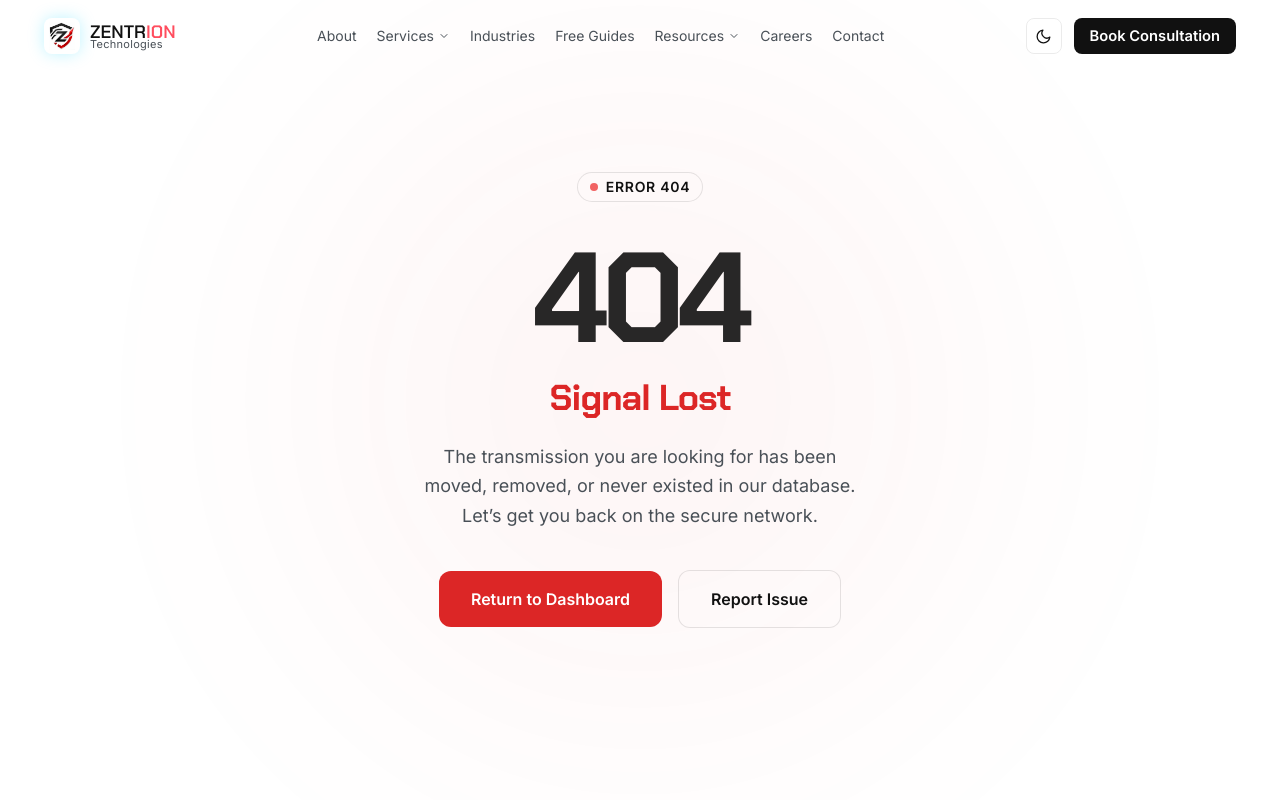
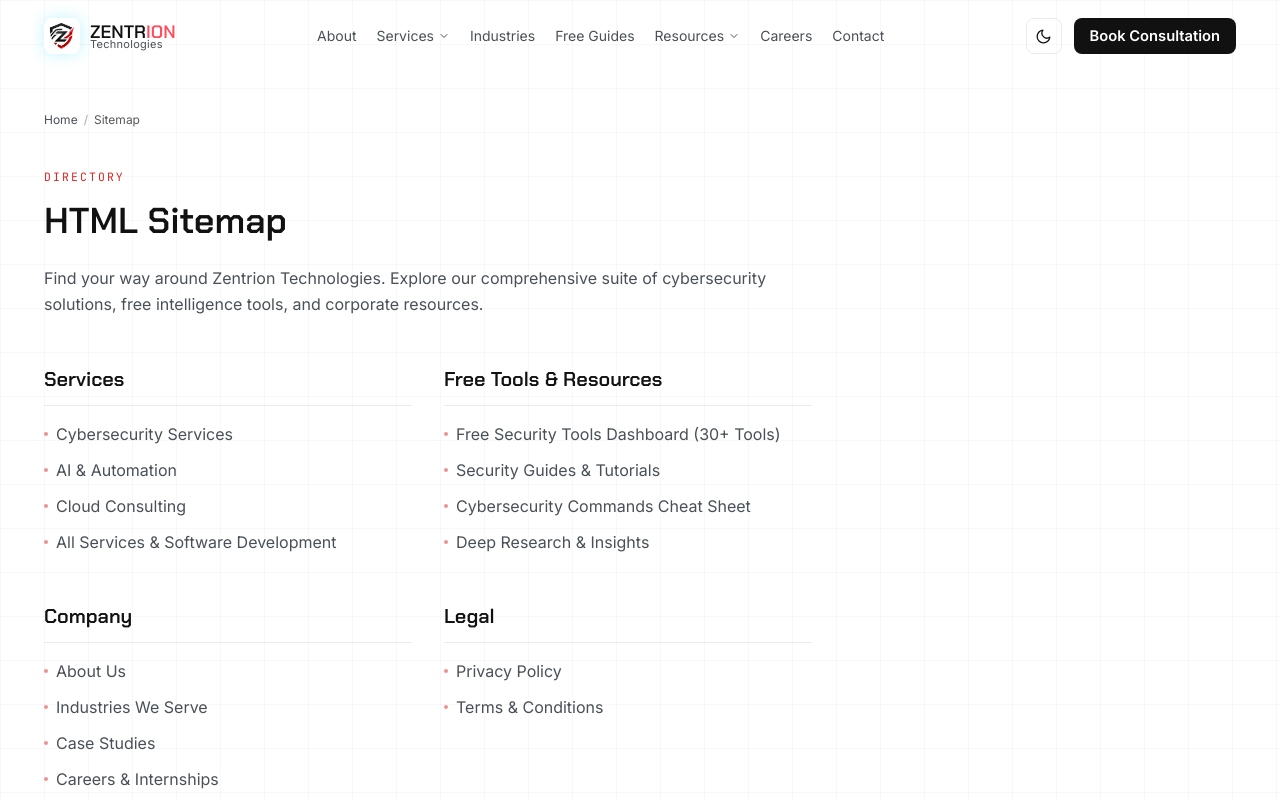
Before and after one commit to Sanjay-Program/zentrion-website, a Next.js app: page /sitemap in a window 1280 px wide. Before the commit this address had no page. Shown: the top 800 px of the page. Built offline with nearby package versions, Linux system fonts and the light colour scheme.

Commit message:
fix: increase glassmorphism blur, fix dropdown z-index, add HTML sitemap page

```diff
--- a/app/globals.css
+++ b/app/globals.css
@@ -96,7 +96,7 @@
 .glass-card {
   background: var(--c-glass-bg);
   border: 1px solid var(--c-glass-border);
-  backdrop-filter: blur(10px);
+  backdrop-filter: blur(24px);
   transition: background-color 0.25s ease, border-color 0.25s ease;
 }
 
--- /dev/null
+++ b/app/sitemap/page.tsx
@@ -0,0 +1,89 @@
+import Link from 'next/link';
+import { Metadata } from 'next';
+import Breadcrumbs from '@/components/Breadcrumbs';
+
+export const metadata: Metadata = {
+  title: 'Sitemap',
+  description: 'Navigate Zentrion Technologies. Find our cybersecurity services, free tools, guides, and corporate information.',
+};
+
+const SITEMAP_SECTIONS = [
+  {
+    title: 'Services',
+    links: [
+      { href: '/cybersecurity', label: 'Cybersecurity Services' },
+      { href: '/ai', label: 'AI & Automation' },
+      { href: '/cloud', label: 'Cloud Consulting' },
+      { href: '/services', label: 'All Services & Software Development' },
+    ],
+  },
+  {
+    title: 'Free Tools & Resources',
+    links: [
+      { href: '/tools', label: 'Free Security Tools Dashboard (30+ Tools)' },
+      { href: '/guides', label: 'Security Guides & Tutorials' },
+      { href: '/resources/cybersecurity-commands', label: 'Cybersecurity Commands Cheat Sheet' },
+      { href: '/resources', label: 'Deep Research & Insights' },
+    ],
+  },
+  {
+    title: 'Company',
+    links: [
+      { href: '/about', label: 'About Us' },
+      { href: '/industries', label: 'Industries We Serve' },
+      { href: '/case-studies', label: 'Case Studies' },
+      { href: '/careers', label: 'Careers & Internships' },
+      { href: '/contact', label: 'Contact Us' },
+      { href: '/book-consultation', label: 'Book a Consultation' },
+      { href: '/faq', label: 'Frequently Asked Questions (FAQ)' },
+    ],
+  },
+  {
+    title: 'Legal',
+    links: [
+      { href: '/privacy', label: 'Privacy Policy' },
+      { href: '/terms', label: 'Terms & Conditions' },
+    ],
+  },
+];
+
+export default function SitemapPage() {
+  return (
+    <>
+      <Breadcrumbs items={[{ href: '/sitemap', label: 'Sitemap' }]} />
+      <section className="container-x pt-10 pb-24">
+        <div className="max-w-3xl">
+          <p className="eyebrow">Directory</p>
+          <h1 className="mt-4 font-display text-4xl font-semibold">HTML Sitemap</h1>
+          <p className="mt-6 text-mute leading-relaxed">
+            Find your way around Zentrion Technologies. Explore our comprehensive suite of cybersecurity solutions,
+            free intelligence tools, and corporate resources.
+          </p>
+
+          <div className="mt-12 grid sm:grid-cols-2 gap-x-8 gap-y-12">
+            {SITEMAP_SECTIONS.map((section) => (
+              <div key={section.title}>
+                <h2 className="font-display text-xl font-semibold text-ink border-b border-line pb-3 mb-4">
+                  {section.title}
+                </h2>
+                <ul className="space-y-3">
+                  {section.links.map((link) => (
+                    <li key={link.href}>
+                      <Link
+                        href={link.href}
+                        className="text-mute hover:text-accent transition-colors flex items-center gap-2"
+                      >
+                        <span className="w-1 h-1 rounded-full bg-accent opacity-50" />
+                        {link.label}
+                      </Link>
+                    </li>
+                  ))}
+                </ul>
+              </div>
+            ))}
+          </div>
+        </div>
+      </section>
+    </>
+  );
+}
--- a/components/Footer.tsx
+++ b/components/Footer.tsx
@@ -19,7 +19,7 @@
       { href: '/guides', label: 'Security Guides & Tutorials' },
       { href: '/resources/cybersecurity-commands', label: 'Commands Cheat Sheet' },
       { href: '/careers', label: 'Careers' },
-      { href: '/sitemap.xml', label: 'Sitemap' },
+      { href: '/sitemap', label: 'Sitemap' },
     ],
   },
   {
--- a/components/Navbar.tsx
+++ b/components/Navbar.tsx
@@ -64,8 +64,8 @@
         </svg>
       </button>
       {open && (
-        <div className="absolute left-1/2 -translate-x-1/2 top-full pt-3 w-64 z-50">
-          <div className="glass-card rounded-xl p-2 shadow-xl">
+        <div className="absolute left-1/2 -translate-x-1/2 top-full pt-3 w-64 z-[100]">
+          <div className="bg-surface border border-line rounded-xl p-2 shadow-2xl">
             {item.items!.map((l) => (
               <Link
                 key={l.href}
--- a/components/SalesCTA.tsx
+++ b/components/SalesCTA.tsx
@@ -4,7 +4,7 @@
 export default function SalesCTA() {
   return (
     <div className="my-16 w-full">
-      <div className="relative overflow-hidden rounded-2xl border border-[rgba(255,255,255,0.15)] bg-gradient-to-r from-[rgba(47,107,255,0.1)] to-[rgba(10,14,23,0.8)] backdrop-blur-xl p-8 md:p-12">
+      <div className="relative overflow-hidden rounded-2xl border border-[rgba(255,255,255,0.15)] bg-gradient-to-r from-[rgba(47,107,255,0.2)] to-[rgba(10,14,23,0.95)] backdrop-blur-3xl p-8 md:p-12">
         <div className="absolute inset-0 bg-gradient-to-r from-[rgb(var(--c-accent))] to-purple-600 opacity-10 pointer-events-none" />
 
         <div className="relative z-10 flex flex-col md:flex-row items-center justify-between gap-8 text-center md:text-left">
```
